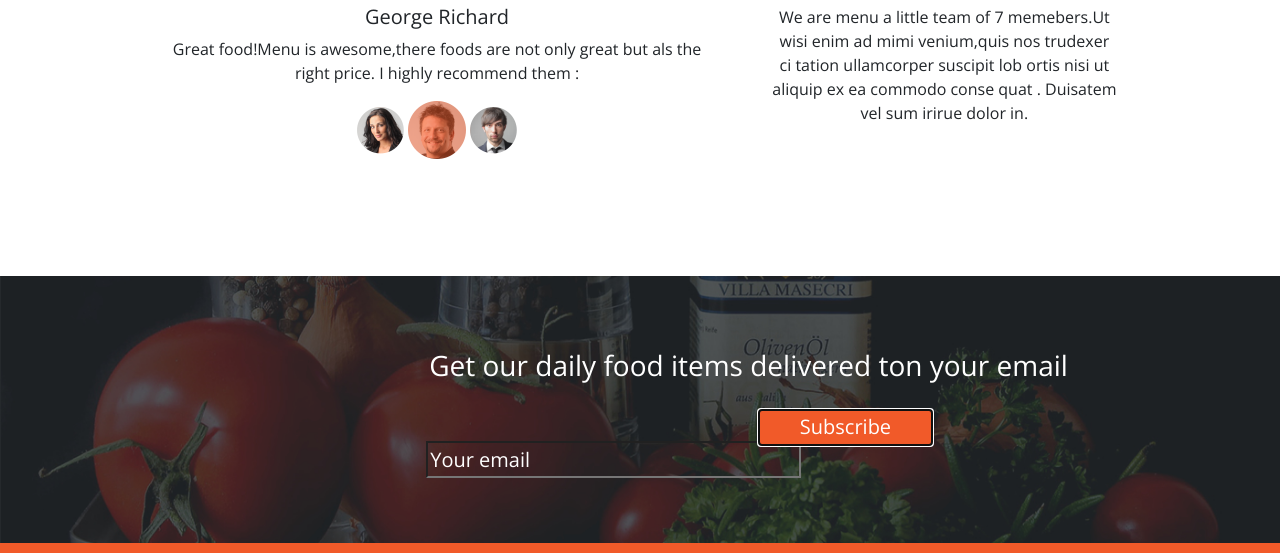
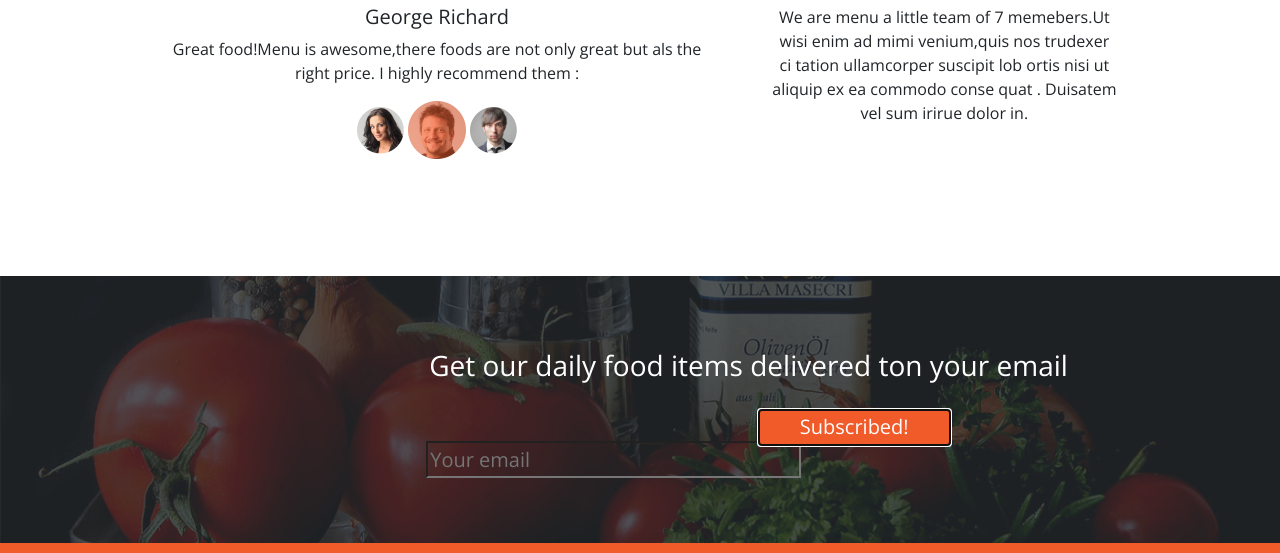
Before and after one commit to Nge-no/anitas-kitchen, a plain HTML site: page index.html in a window 1280 px wide. Both pictures are taken after a click on the button "Subscribe". Shown: the part 2901-3454 px from the top of the page. Drawn offline with nearby package versions, Linux system fonts and the light colour scheme.

Commit message:
add modification to subscription section and function in scripts.js to alert user of hteir successfull subscription

```diff
--- a/index.html
+++ b/index.html
@@ -144,16 +144,16 @@
       <div class="row">
         <h3 class="sub-menu-text">Get our daily food items delivered ton your email</h3>
       </div>
-      <div class="row">
+      <div class="row" id="eMail">
         <div class="col-md-7">
-          <form class="email">
+          <form class="email" id="eMail">
             <label for="email"></label>
-            <input type="text" value="Your email" size="30" class="email">
+            <input type="email" placeholder="Your email" size="30" class="email" id="email-input">
           </form>
         </div>
         <div class="col-md-5">
           <div class="col-md-4" id="subscription">
-            <button class="subscribe-btn">Subscribe</button>
+            <button type="submit" class="subscribe-btn">Subscribe</button>
           </div>
         </div>
       </div>
--- a/js/scripts.js
+++ b/js/scripts.js
@@ -10,3 +10,11 @@ $("#close-menu").click(function() {
     "left": "-200\%"
   }, 1500);
 });
+
+$(".subscribe-btn").click(function(event) {
+
+  var email = $("#email-input").val();
+  alert(email + " You are now subscribed to Anita's Kitchen! ");
+  $(".subscribe-btn").html("Subscribed!");
+  event.preventDefault();
+});
```
